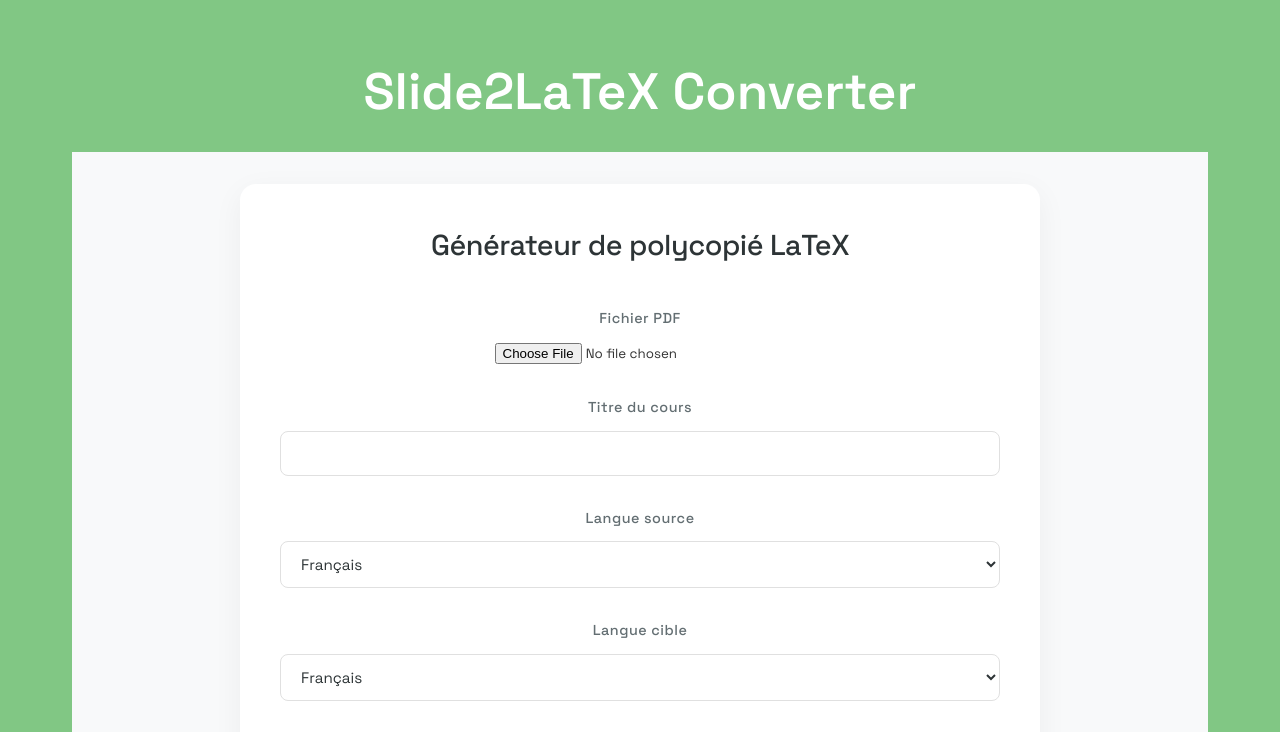
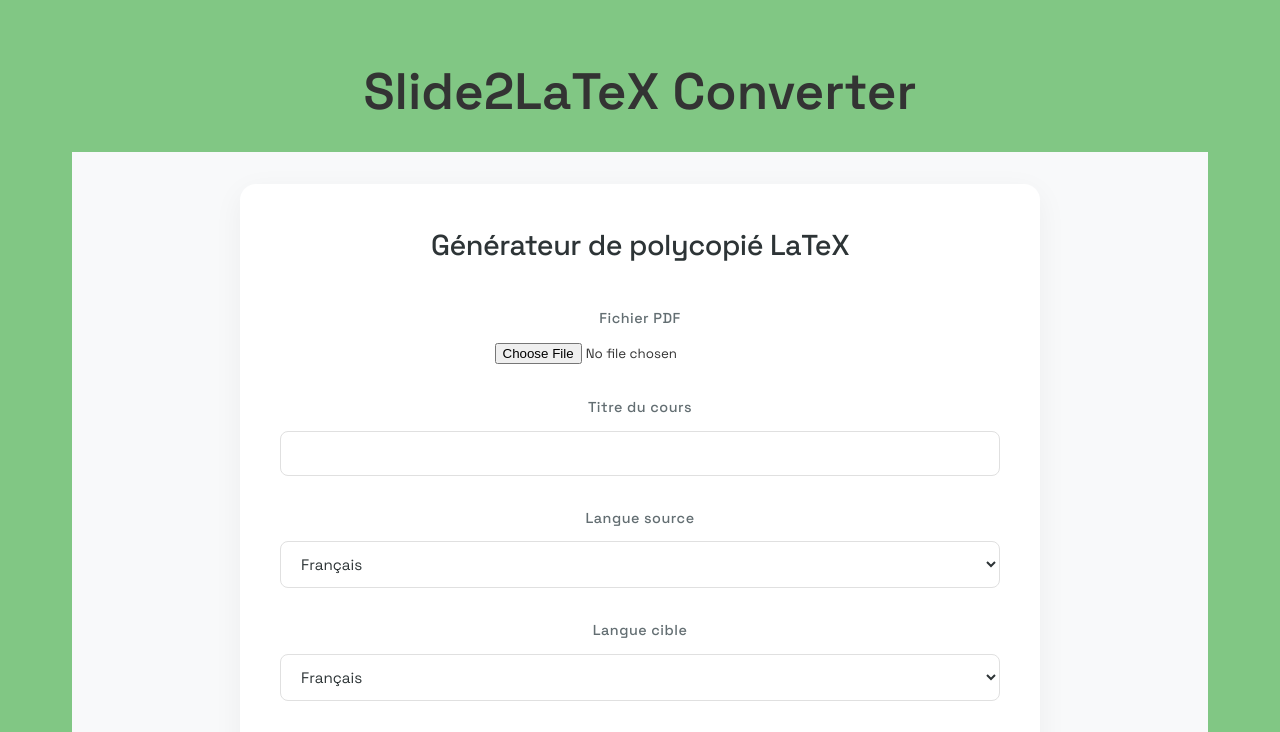
Before and after one commit to mathias1207/slide2latex-ui, a React (Vite) app: page / in a window 1280 px wide. Shown: the top 732 px of the page. Built offline with nearby package versions, Linux system fonts and the light colour scheme; no server answers.

Commit message:
style: simplify background to single gray color

```diff
--- a/src/App.css
+++ b/src/App.css
@@ -1,9 +1,8 @@
 body {
   margin: 0;
   padding: 0;
-  background-color: #f5f5f5 !important;
+  background-color: #f5f5f5;
   min-height: 100vh;
-  width: 100%;
 }
 
 #root {
@@ -22,7 +21,7 @@ body {
 h1 {
   text-align: center;
   margin-bottom: 2rem;
-  color: white;
+  color: #333;
 }
 
 .logo {
```
